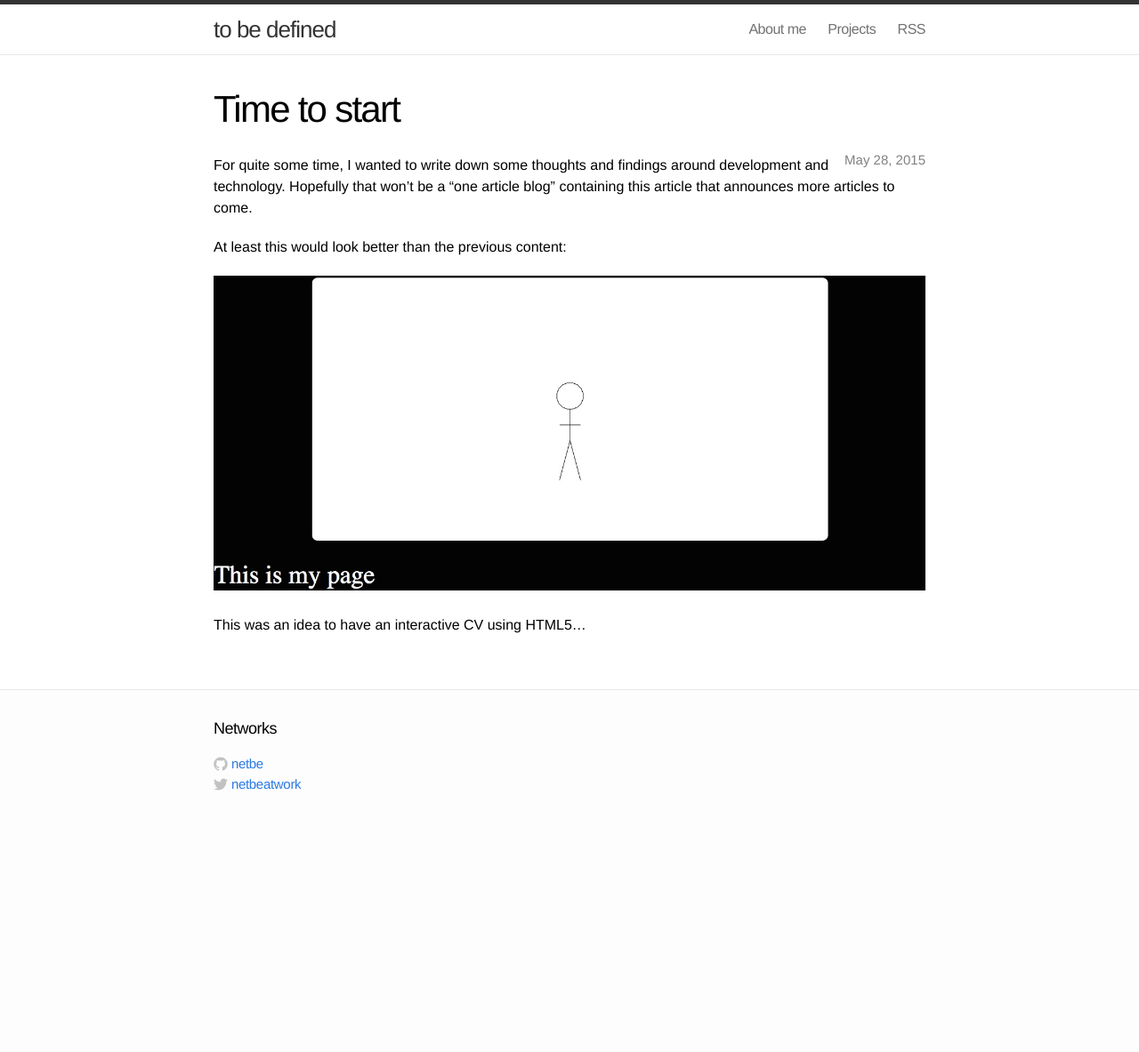
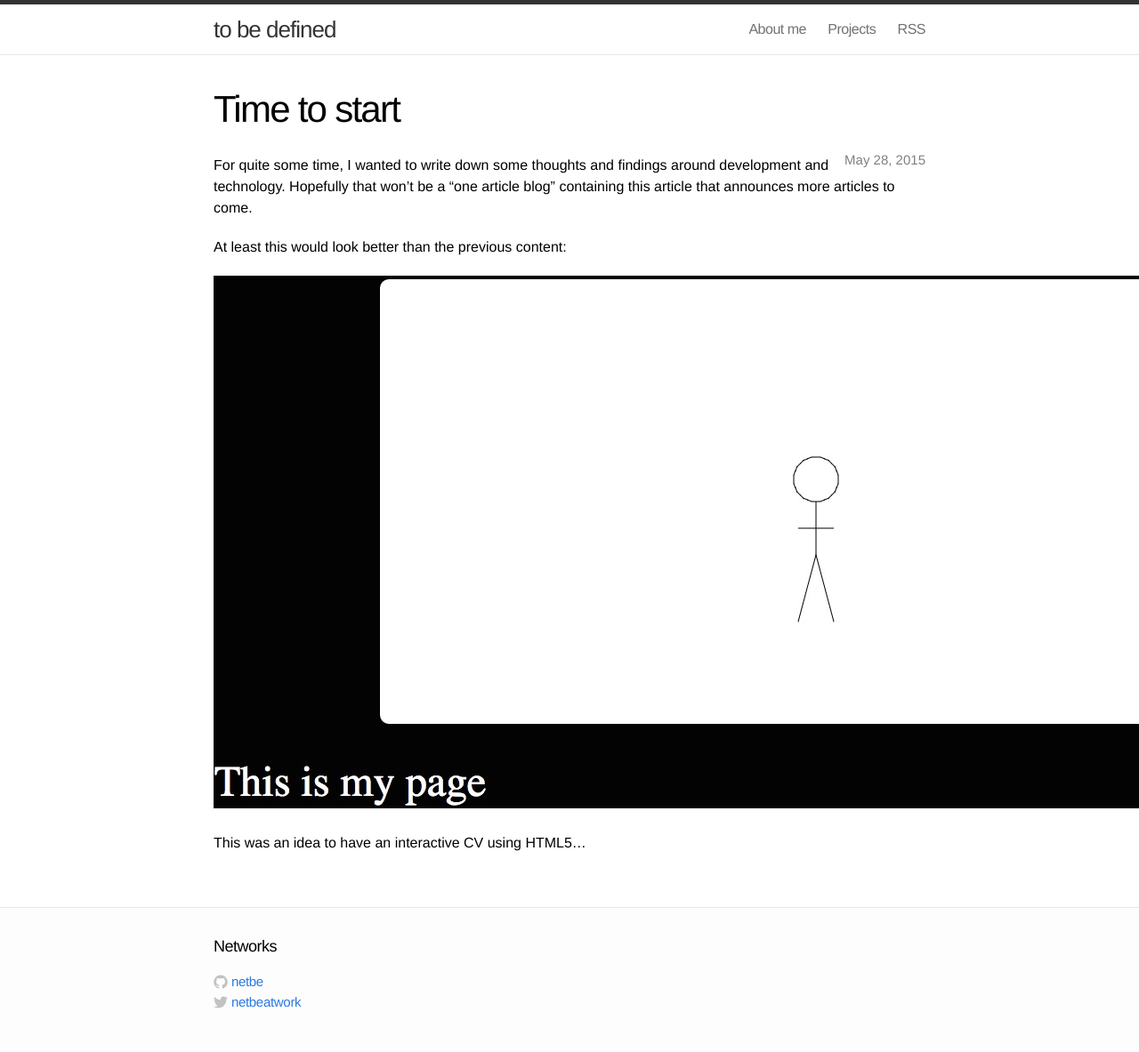
Before and after one commit to netbe/netbe.github.com, a Jekyll site: the page built from index.html, in a window 1280 px wide. Shown: the whole page at 89% size. Built offline with Jekyll 4.4.1, drawn with Linux system fonts in a browser that asks for light colours; before the commit the page ends 938 px from its top, so only the background shows below that.

Commit message:
Update main.css

```diff
--- a/css/main.css
+++ b/css/main.css
@@ -21,8 +21,6 @@ h1, h2, h3, h4, h5, h6 { font-size: 100%; font-weight: 400; }
 a         { color: #2a7ae2; text-decoration: none; }
 a:hover   { color: #000; text-decoration: underline; }
 a:visited { color: #205caa; }
-
-img { max-width: 100%; }
 
 /* Utility */
 
```
